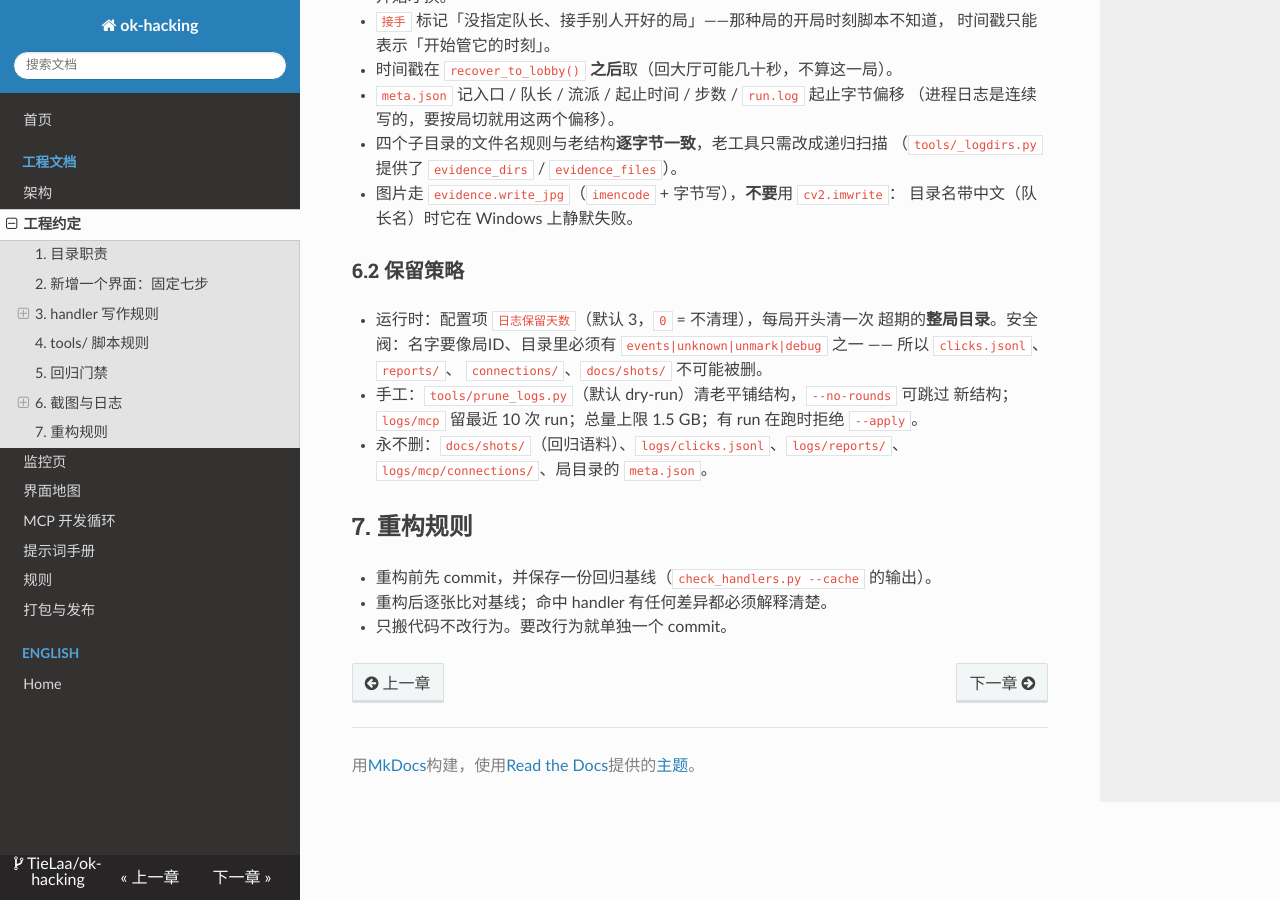
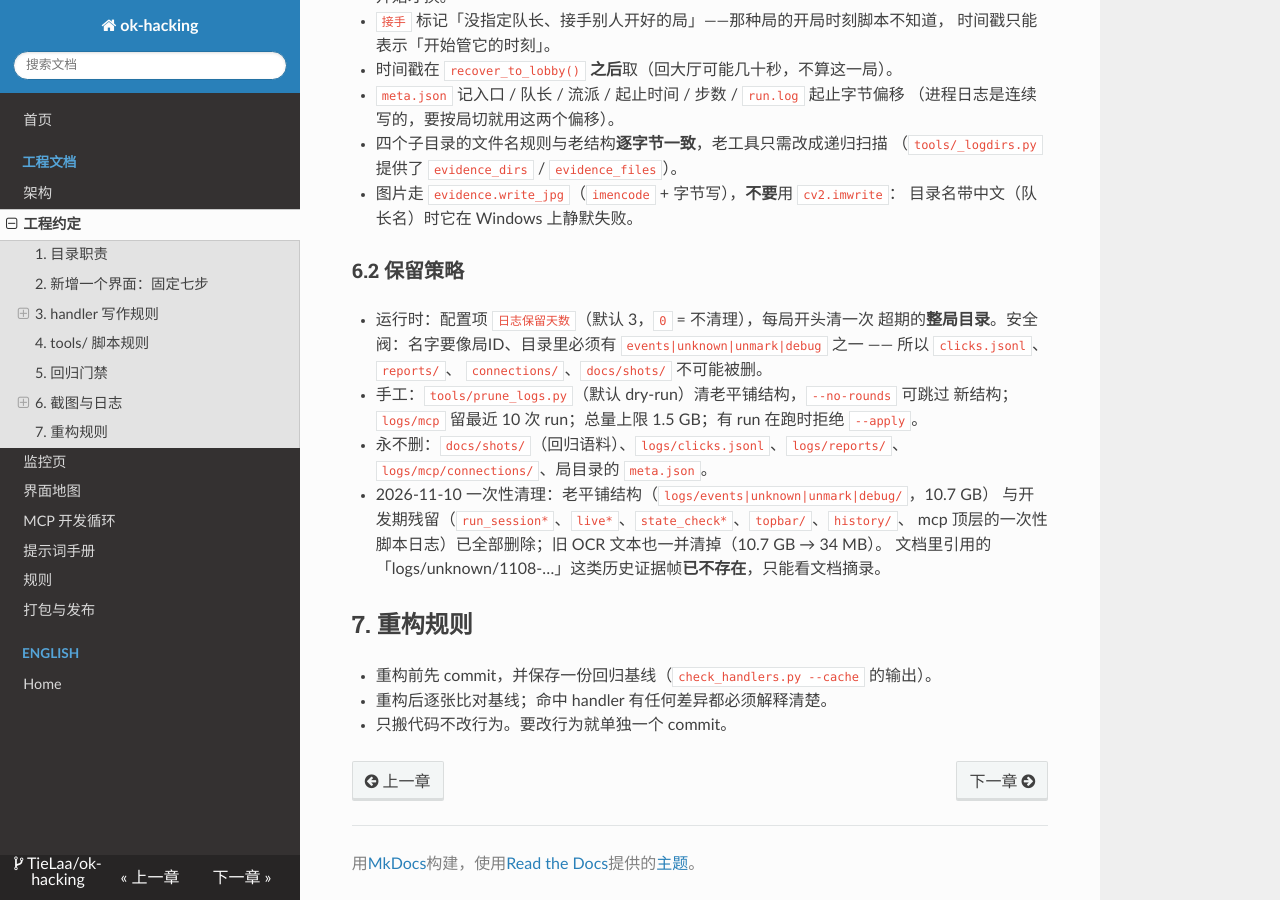
Before and after one commit to TieLaa/ok-hacking, an MkDocs documentation site: the page built from docs/ENGINEERING.md, in a window 1280 px wide and 900 px high, scrolled down 3570 px. Built offline with MkDocs 1.6.1, drawn with Linux system fonts in a browser that asks for light colours; nearby versions of some CDN libraries.

Commit message:
docs(engineering): 清理结果更新（旧结构全部删除，10.7 GB -> 34 MB）

```diff
--- a/docs/ENGINEERING.md
+++ b/docs/ENGINEERING.md
@@ -133,6 +133,10 @@ GUI 运行：logs/<局ID>/{events,unknown,unmark,debug}/ + meta.json
   新结构；`logs/mcp` 留最近 10 次 run；总量上限 1.5 GB；有 run 在跑时拒绝 `--apply`。
 - 永不删：`docs/shots/`（回归语料）、`logs/clicks.jsonl`、`logs/reports/`、
   `logs/mcp/connections/`、局目录的 `meta.json`。
+- 2026-11-10 一次性清理：老平铺结构（`logs/events|unknown|unmark|debug/`，10.7 GB）
+  与开发期残留（`run_session*`、`live*`、`state_check*`、`topbar/`、`history/`、
+  mcp 顶层的一次性脚本日志）已全部删除；旧 OCR 文本也一并清掉（10.7 GB → 34 MB）。
+  文档里引用的「logs/unknown/1108-…」这类历史证据帧**已不存在**，只能看文档摘录。
 
 ## 7. 重构规则
 
```
